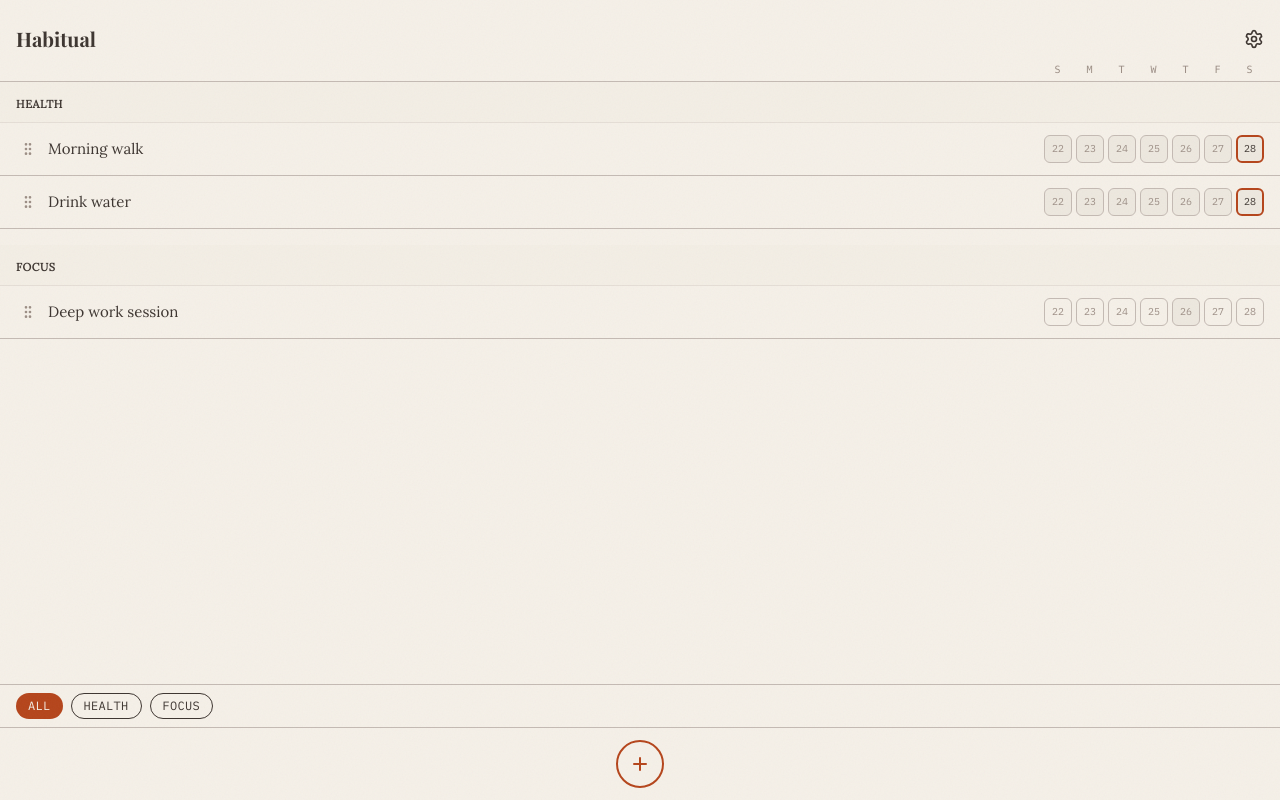
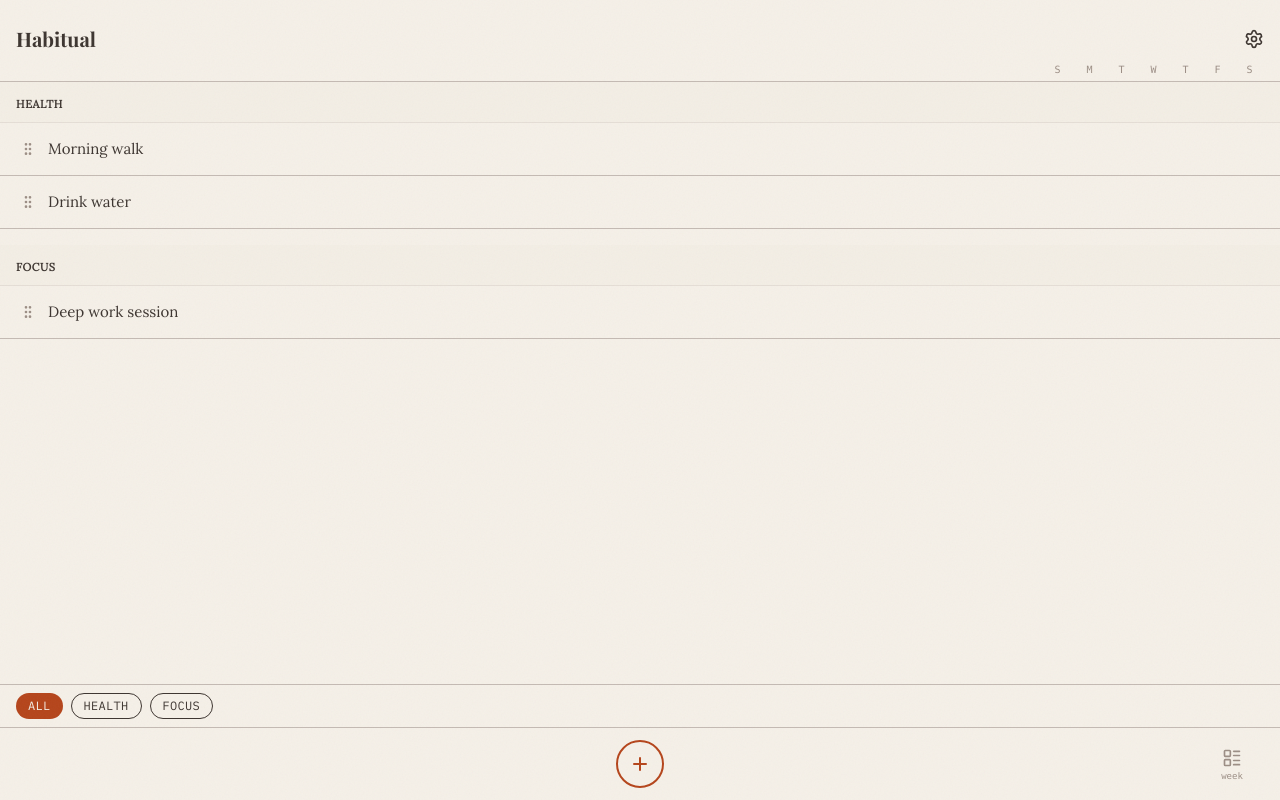
Before and after one commit to cuongcode/habitual, a React (Vite) app: page / in a window 1280 px wide. Built offline with nearby package versions, Linux system fonts and the light colour scheme.

Commit message:
habits page heatmap feature

```diff
--- a/src/components/BottomNav.tsx
+++ b/src/components/BottomNav.tsx
@@ -1,16 +1,28 @@
+import { LayoutList, LayoutGrid } from 'lucide-react'
 import { useUIStore } from '../store/uiStore'
 
 export default function BottomNav() {
   const openAddHabitDrawer = useUIStore((s) => s.openAddHabitDrawer)
+  const habitsDisplayMode = useUIStore((s) => s.habitsDisplayMode)
+  const setHabitsDisplayMode = useUIStore((s) => s.setHabitsDisplayMode)
+
+  function cycleMode() {
+    const modes = ['week', 'heatmap'] as const
+    const current = modes.indexOf(habitsDisplayMode)
+    const next = modes[(current + 1) % modes.length]
+    setHabitsDisplayMode(next)
+  }
 
   return (
     <nav
-      className="w-full bg-cream border-t border-muted-light flex items-center justify-center px-6 py-3 pb-safe"
+      className="w-full bg-cream border-t border-muted-light flex items-center justify-between px-6 py-3 pb-safe"
     >
+      <div className="w-12 h-12 flex-shrink-0" /> {/* Left slot, empty */}
+
       <button
         onClick={openAddHabitDrawer}
         className="w-12 h-12 rounded-full border-2 border-rust bg-cream flex items-center justify-center
-                   transition-colors hover:bg-rust hover:text-cream text-rust"
+                   transition-colors hover:bg-rust hover:text-cream text-rust flex-shrink-0"
         aria-label="Add habit"
       >
         <svg
@@ -26,6 +38,26 @@ export default function BottomNav() {
           <line x1="4" y1="10" x2="16" y2="10" />
         </svg>
       </button>
+
+      <div className="w-12 h-12 flex items-center justify-center flex-shrink-0">
+        <button
+          onClick={cycleMode}
+          className="flex flex-col items-center gap-1 active:opacity-60 transition-opacity"
+          aria-label="Toggle display mode"
+        >
+          {habitsDisplayMode === 'week' ? (
+            <>
+              <LayoutList size={20} className="text-muted" />
+              <span className="font-mono text-[9px] text-muted leading-none">week</span>
+            </>
+          ) : (
+            <>
+              <LayoutGrid size={20} className="text-rust" />
+              <span className="font-mono text-[9px] text-rust leading-none">year</span>
+            </>
+          )}
+        </button>
+      </div>
     </nav>
   )
 }
--- a/src/components/HabitRow.tsx
+++ b/src/components/HabitRow.tsx
@@ -11,6 +11,9 @@ import type { DayState } from '../services/scheduleEngine'
 import { getDayStateStyles } from '../utils/theme'
 import { useLongPress } from '../hooks/useLongPress'
 import NoteModal from './NoteModal'
+import { useUIStore } from '../store/uiStore'
+import { HeatmapCells } from './HeatmapCells'
+import type { HabitEntry } from '../types/index'
 
 interface HabitRowProps {
   habit: Habit
@@ -54,6 +57,7 @@ export default function HabitRow({ habit }: HabitRowProps) {
   const entries = useHabitStore((state) => state.entries[habit.id]) ?? []
   const notes = useHabitStore((state) => state.notes)
   const [noteModalDate, setNoteModalDate] = useState<string | null>(null)
+  const habitsDisplayMode = useUIStore((state) => state.habitsDisplayMode)
 
   const {
     attributes,
@@ -70,9 +74,6 @@ export default function HabitRow({ habit }: HabitRowProps) {
     opacity: isDragging ? 0.5 : 1,
   }
 
-  const today = startOfDay(new Date())
-  const cellDates = Array.from({ length: 7 }, (_, i) => subDays(today, 6 - i))
-
   const hasNote = (dateStr: string) => !!notes[`${habit.id}_${dateStr}`]
 
   return (
@@ -80,8 +81,33 @@ export default function HabitRow({ habit }: HabitRowProps) {
       <div
         ref={setNodeRef}
         style={style}
-        className="flex items-center gap-2 px-4 py-3 border-b border-muted-light bg-cream"
+        className={`bg-cream border-b border-muted-light px-4 ${habitsDisplayMode === 'heatmap' ? 'py-4' : 'py-3'}`}
       >
+        {habitsDisplayMode === 'heatmap' ? (
+          <div className="flex flex-col gap-2 flex-1 min-w-0">
+            <div className="flex items-center gap-2">
+              <div
+                {...attributes}
+                {...listeners}
+                className="shrink-0 text-muted cursor-grab active:cursor-grabbing p-1"
+                style={{ touchAction: 'none' }}
+                aria-label="Drag to reorder"
+              >
+                <GripVertical size={16} />
+              </div>
+
+              <button
+                onClick={() => navigate(`/habit/${habit.id}`)}
+                className="flex-1 truncate text-left text-ink hover:text-rust transition-colors"
+                style={{ fontFamily: 'var(--font-body)', fontSize: '15px' }}
+              >
+                {habit.name}
+              </button>
+            </div>
+            <HeatmapCells habit={habit} entries={entries} />
+          </div>
+        ) : (
+          <div className="flex items-center gap-2 flex-1 min-w-0">
             <div
               {...attributes}
               {...listeners}
@@ -100,24 +126,9 @@ export default function HabitRow({ habit }: HabitRowProps) {
               {habit.name}
             </button>
 
-        <div className="flex gap-1 shrink-0">
-          {cellDates.map((date) => {
-            const dateStr = format(date, 'yyyy-MM-dd')
-            const state = getDayState(date, habit, entries)
-
-            return (
-              <InteractiveDayCell
-                key={dateStr}
-                habitId={habit.id}
-                date={date}
-                dateStr={dateStr}
-                state={state}
-                hasNote={hasNote(dateStr)}
-                setNoteModalDate={setNoteModalDate}
-              />
-            )
-          })}
+            <WeekCells habit={habit} entries={entries} hasNote={hasNote} setNoteModalDate={setNoteModalDate} />
           </div>
+        )}
       </div>
 
       {noteModalDate && (
@@ -172,3 +183,39 @@ function InteractiveDayCell({
     </button>
   )
 }
+
+function WeekCells({
+  habit,
+  entries,
+  hasNote,
+  setNoteModalDate,
+}: {
+  habit: Habit
+  entries: HabitEntry[]
+  hasNote: (dateStr: string) => boolean
+  setNoteModalDate: (dateStr: string) => void
+}) {
+  const today = startOfDay(new Date())
+  const cellDates = Array.from({ length: 7 }, (_, i) => subDays(today, 6 - i))
+
+  return (
+    <div className="flex gap-1 shrink-0 mode-fade">
+      {cellDates.map((date) => {
+        const dateStr = format(date, 'yyyy-MM-dd')
+        const state = getDayState(date, habit, entries)
+
+        return (
+          <InteractiveDayCell
+            key={dateStr}
+            habitId={habit.id}
+            date={date}
+            dateStr={dateStr}
+            state={state}
+            hasNote={hasNote(dateStr)}
+            setNoteModalDate={setNoteModalDate}
+          />
+        )
+      })}
+    </div>
+  )
+}
--- /dev/null
+++ b/src/components/HeatmapCells.tsx
@@ -0,0 +1,78 @@
+import React, { useMemo } from 'react'
+import { startOfYear, endOfYear, eachDayOfInterval, format, isToday, isAfter } from 'date-fns'
+import { useUIStore } from '../store/uiStore'
+import type { Habit, HabitEntry } from '../types/index'
+
+export const HeatmapCells = React.memo(function HeatmapCells({ habit, entries }: { habit: Habit, entries: HabitEntry[] }) {
+  const year = useUIStore(state => state.heatmapYear)
+
+  const days = useMemo(() => {
+    const start = startOfYear(new Date(year, 0, 1))
+    const end = endOfYear(new Date(year, 0, 1))
+    return eachDayOfInterval({ start, end })
+  }, [year])
+
+  const completedDates = useMemo(() => {
+    return new Set(
+      entries
+        .filter(e => e.completed)
+        .map(e => e.date)
+    )
+  }, [entries])
+
+  function isFilled(date: Date): boolean {
+    return completedDates.has(format(date, 'yyyy-MM-dd'))
+  }
+
+  return (
+    <div
+      className="mode-fade"
+      style={{
+        display: 'grid',
+        gridTemplateColumns: 'repeat(18, 1fr)',
+        gap: '2px',
+        width: '100%',
+      }}
+    >
+      {days.map(date => (
+        <HeatmapCell
+          key={format(date, 'yyyy-MM-dd')}
+          filled={isFilled(date)}
+          isToday={isToday(date)}
+          isFuture={isAfter(date, new Date())}
+        />
+      ))}
+      {/* Pad remaining cells to complete the last row */}
+      {Array.from({ length: (18 - (days.length % 18)) % 18 }).map((_, i) => (
+        <div key={`pad-${i}`} style={{ aspectRatio: '1' }} />
+      ))}
+    </div>
+  )
+})
+
+function HeatmapCell({
+  filled,
+  isToday,
+  isFuture,
+}: {
+  filled: boolean
+  isToday: boolean
+  isFuture: boolean
+}) {
+
+  return (
+    <div
+      style={{ aspectRatio: '1' }}
+      className={`
+        rounded-sm
+        ${filled
+          ? 'bg-rust'
+          : isFuture
+            ? 'bg-cream border border-muted-light opacity-40'
+            : 'bg-cream-dark border border-muted-light'
+        }
+        ${isToday ? 'ring-1 ring-rust ring-offset-1' : ''}
+      `}
+    />
+  )
+}
--- /dev/null
+++ b/src/components/YearNav.tsx
@@ -0,0 +1,35 @@
+import { ChevronLeft, ChevronRight } from 'lucide-react'
+import { useUIStore } from '../store/uiStore'
+
+const currentYear = new Date().getFullYear()
+
+export function YearNav() {
+  const year = useUIStore(state => state.heatmapYear)
+  const setYear = useUIStore(state => state.setHeatmapYear)
+  const isCurrentYear = year >= currentYear
+
+  return (
+    <div className="flex items-center justify-between px-6 py-2 border-b border-muted-light bg-cream">
+      <button
+        onClick={() => setYear(year - 1)}
+        className="p-2 text-ink active:opacity-60 transition-opacity"
+        aria-label="Previous year"
+      >
+        <ChevronLeft size={18} />
+      </button>
+
+      <span className="font-mono text-ink text-sm">
+        {year}
+      </span>
+
+      <button
+        onClick={() => !isCurrentYear && setYear(year + 1)}
+        className={`p-2 transition-opacity ${isCurrentYear ? 'opacity-20 pointer-events-none' : 'text-ink active:opacity-60'}`}
+        aria-disabled={isCurrentYear}
+        aria-label="Next year"
+      >
+        <ChevronRight size={18} />
+      </button>
+    </div>
+  )
+}
--- a/src/pages/HabitsPage.tsx
+++ b/src/pages/HabitsPage.tsx
@@ -5,12 +5,14 @@ import HabitList from '../components/HabitList'
 import CategoryFilterBar from '../components/CategoryFilterBar'
 import BottomNav from '../components/BottomNav'
 import AddHabitDrawer from '../components/AddHabitDrawer'
+import { YearNav } from '../components/YearNav'
 import { useUIStore } from '../store/uiStore'
 
 export default function HabitsPage() {
   const navigate = useNavigate()
   const location = useLocation()
   const addHabitDrawerOpen = useUIStore((s) => s.addHabitDrawerOpen)
+  const habitsDisplayMode = useUIStore((s) => s.habitsDisplayMode)
 
   const today = startOfDay(new Date())
   const cellDates = Array.from({ length: 7 }, (_, i) => subDays(today, 6 - i))
@@ -18,7 +20,8 @@ export default function HabitsPage() {
   return (
     <div key={location.pathname} className="page-enter flex flex-col fixed inset-0 bg-cream overflow-hidden">
       {/* Header */}
-      <div className="sticky top-0 z-10 bg-cream border-b border-muted-light pt-safe shrink-0 flex flex-col">
+      <div className="sticky top-0 z-10 bg-cream shrink-0 flex flex-col">
+        <div className="border-b border-muted-light pt-safe shrink-0 flex flex-col bg-cream">
           <div className="flex items-center justify-between px-4 pt-3 pb-2">
             <h1
               className="text-ink"
@@ -39,7 +42,7 @@ export default function HabitsPage() {
             </button>
           </div>
 
-        {/* Sticky Weekday Headers for HabitRow cells */}
+          {habitsDisplayMode === 'week' && (
             <div className="flex items-center gap-2 px-4 pb-1">
               <div className="flex-1" />
               <div className="flex gap-1 shrink-0">
@@ -53,6 +56,10 @@ export default function HabitsPage() {
                 ))}
               </div>
             </div>
+          )}
+        </div>
+
+        {habitsDisplayMode === 'heatmap' && <YearNav />}
       </div>
 
       {/* Main habit list — scrollable */}
--- a/src/store/uiStore.ts
+++ b/src/store/uiStore.ts
@@ -1,4 +1,6 @@
 import { create } from 'zustand'
+
+type HabitsDisplayMode = 'week' | 'heatmap'
 
 export interface Toast {
   id: string
@@ -13,6 +15,10 @@ interface UIStore {
   toasts: Toast[]
   showToast(message: string, type?: 'success' | 'error'): void
   dismissToast(id: string): void
+  habitsDisplayMode: HabitsDisplayMode
+  setHabitsDisplayMode(mode: HabitsDisplayMode): void
+  heatmapYear: number
+  setHeatmapYear(year: number): void
 }
 
 export const useUIStore = create<UIStore>((set) => ({
@@ -29,4 +35,14 @@ export const useUIStore = create<UIStore>((set) => ({
   },
   dismissToast: (id) =>
     set((state) => ({ toasts: state.toasts.filter((t) => t.id !== id) })),
+  habitsDisplayMode: (localStorage.getItem('habitsDisplayMode') as HabitsDisplayMode) ?? 'week',
+  heatmapYear: parseInt(localStorage.getItem('heatmapYear') ?? '') || new Date().getFullYear(),
+  setHabitsDisplayMode: (mode) => {
+    localStorage.setItem('habitsDisplayMode', mode)
+    set({ habitsDisplayMode: mode })
+  },
+  setHeatmapYear: (year) => {
+    localStorage.setItem('heatmapYear', String(year))
+    set({ heatmapYear: year })
+  },
 }))
```
Also changed, not shown: src/styles/global.css (+13 -0 lines). Lines whose indentation alone changed are shown as unchanged.
